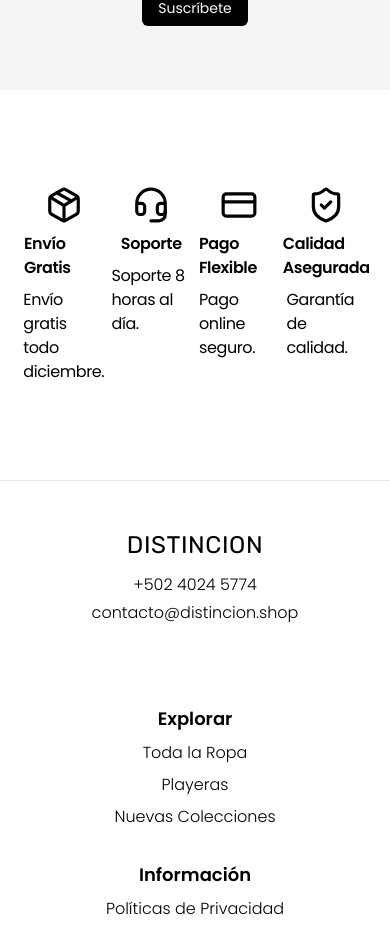
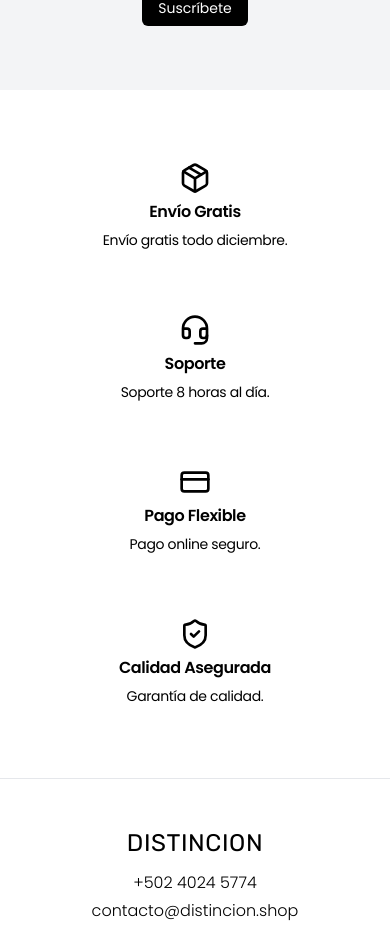
Before and after one commit to hayyrs66/distincion-ecommerce, a Next.js app: page / in a window 390 px wide. Shown: the part 4578-5510 px from the top of the page. Built offline with nearby package versions, Linux system fonts and the light colour scheme.

Commit message:
Update Services component layout and styling for improved responsiveness and readability

```diff
--- a/src/app/components/Services.jsx
+++ b/src/app/components/Services.jsx
@@ -3,43 +3,46 @@ import { Package, Headset, CreditCard, ShieldCheck } from "lucide-react";
 const Services = () => {
   return (
     <section className="w-full px-6 py-12">
-      <div className="w-full gap-2 grid grid-cols-4">
-        <div className="flex flex-col py-12 w-full h-full items-center gap-2 rounded-md ">
-          <Package size={38} />
-          <h3 className="font-semibold text-base leading-1 tracking-tight">
+  <div className="w-full gap-4 grid grid-cols-1 sm:grid-cols-2 lg:grid-cols-4">
+    <div className="flex flex-col py-6 lg:py-12 w-full h-full items-center gap-2 rounded-md">
+      <Package size={32} />
+      <h3 className="font-semibold text-base md:text-lg leading-5 tracking-tight">
         Envío Gratis
       </h3>
-          <p className="font-normal tracking-tight">
+      <p className="font-normal text-sm md:text-base tracking-tight text-center">
         Envío gratis todo diciembre.
       </p>
     </div>
-        <div className="flex flex-col py-12 w-full h-full items-center gap-2 rounded-md  ">
-          <Headset size={38} />
-          <h3 className="font-semibold text-base leading-1 tracking-tight">
+    <div className="flex flex-col py-6 lg:py-12 w-full h-full items-center gap-2 rounded-md">
+      <Headset size={32} />
+      <h3 className="font-semibold text-base md:text-lg leading-5 tracking-tight">
         Soporte
       </h3>
-          <p className="font-normal tracking-tight">Soporte 8 horas al día.</p>
+      <p className="font-normal text-sm md:text-base tracking-tight text-center">
+        Soporte 8 horas al día.
+      </p>
     </div>
-        <div className="flex flex-col py-12 w-full h-full items-center gap-2 rounded-md  ">
-          <CreditCard size={38} />
-          <h3 className="font-semibold text-base leading-1 tracking-tight">
+    <div className="flex flex-col py-6 lg:py-12 w-full h-full items-center gap-2 rounded-md">
+      <CreditCard size={32} />
+      <h3 className="font-semibold text-base md:text-lg leading-5 tracking-tight">
         Pago Flexible
       </h3>
-          <p className="font-normal tracking-tight">
+      <p className="font-normal text-sm md:text-base tracking-tight text-center">
         Pago online seguro.
       </p>
     </div>
-        <div className="flex flex-col py-12 w-full h-full items-center gap-2 rounded-md  ">
-          <ShieldCheck size={38} />
-          <h3 className="font-semibold text-base leading-1 tracking-tight">
+    <div className="flex flex-col py-6 lg:py-12 w-full h-full items-center gap-2 rounded-md">
+      <ShieldCheck size={32} />
+      <h3 className="font-semibold text-base md:text-lg leading-5 tracking-tight">
         Calidad Asegurada
       </h3>
-          <p className="font-normal tracking-tight">
+      <p className="font-normal text-sm md:text-base tracking-tight text-center">
         Garantía de calidad.
       </p>
     </div>
   </div>
 </section>
+
   );
 };
 
```
Lines whose indentation alone changed are shown as unchanged.
